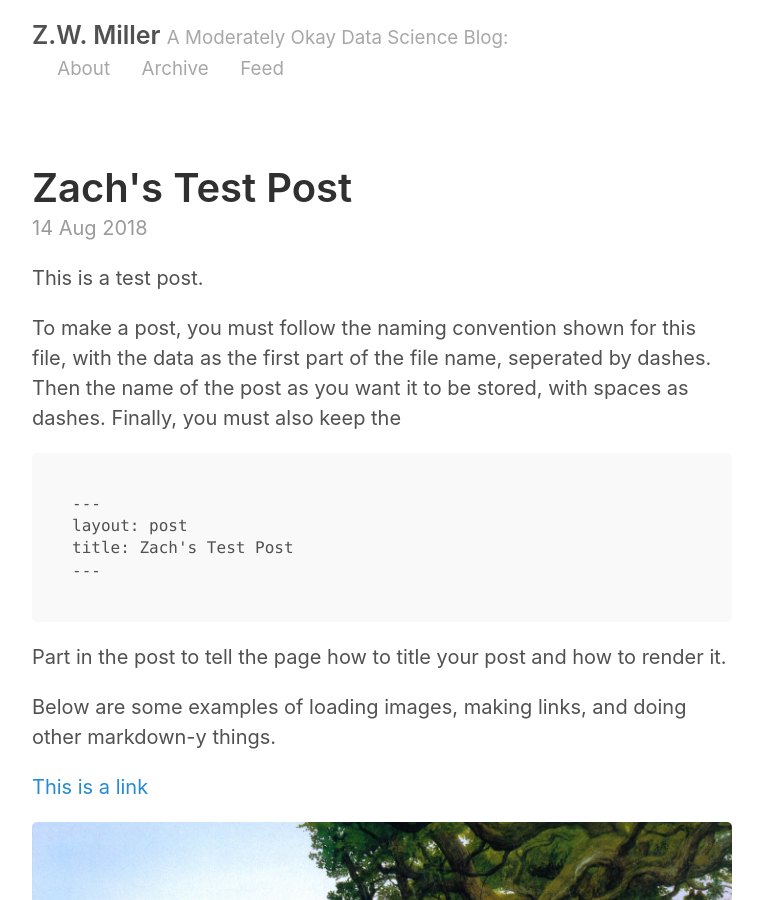
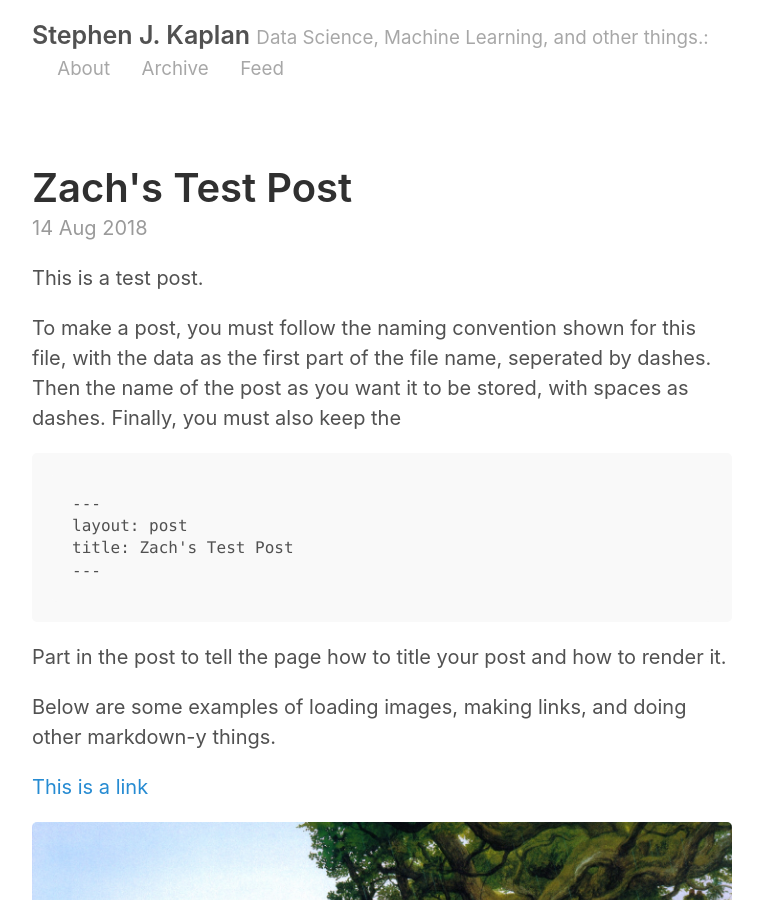
Before and after one commit to stephenjkaplan/stephenjkaplan.github.io, a Jekyll site: the page built from index.html, in a window 1280 px wide and 900 px high. Shown: the whole window, without its empty margins (258-1021 px from the left). Built offline with Jekyll 4.4.1, drawn with Linux system fonts in a browser that asks for light colours; the list of posts is cut into pages by our own code.

Commit message:
added personalization to _config.yml

```diff
--- a/_config.yml
+++ b/_config.yml
@@ -2,9 +2,9 @@
 permalink:           pretty
 
 # Setup
-title:               Z.W. Miller
-tagline:             A Moderately Okay Data Science Blog
-url:                 http://zwmiller.github.io
+title:               Stephen J. Kaplan
+tagline:             Data Science, Machine Learning, and other things.
+url:                 http://stephenjkaplan.github.io
 paginate:            2
 baseurl:             ""
 
@@ -17,14 +17,13 @@ sass:
 
 # About/contact
 author:
-  name:              Zach Miller
-  url:               https://twitter.com/zaglamir
-  email:             zach@thisismetis.com
+  name:              Stephen Kaplan
+  email:             stevejkaplan@gmail.com
 
 # Custom vars
-version:             2.0.0
+version:             0.0.0
 github:
-  repo:              https://github.com/zwmiller
+  repo:              https://github.com/stephenjkaplan
 
 # Gems
 gems:
```
